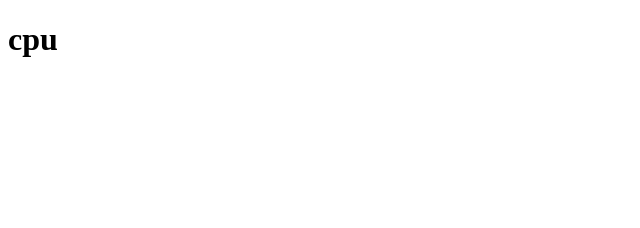
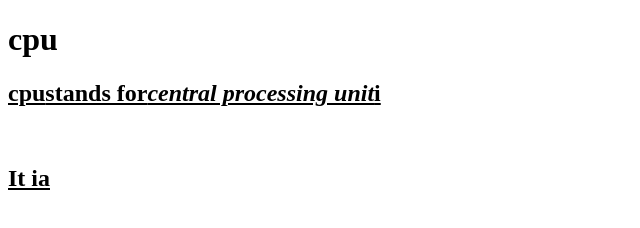
Before and after one commit to iamneo-production/cdfcaefeeadaeccdfffebaeceaec, a plain HTML site: page public/index.html in a window 1280 px wide. Shown: the whole page, without its empty margins (0-640 px from the left). Drawn offline with Linux system fonts and the light colour scheme.

Commit message:
Backup Commit

```diff
--- a/public/index.html
+++ b/public/index.html
@@ -9,6 +9,7 @@
 </head>
 <body>
     <h1>cpu</h1>
-    <h2><u></u><b></b></h2>
+    <h2><u><b>cpu</b>stands for<i>central processing unit</i>i</h2><br>
+     <h2>It ia</h2>
 </body>
 </html>
```
